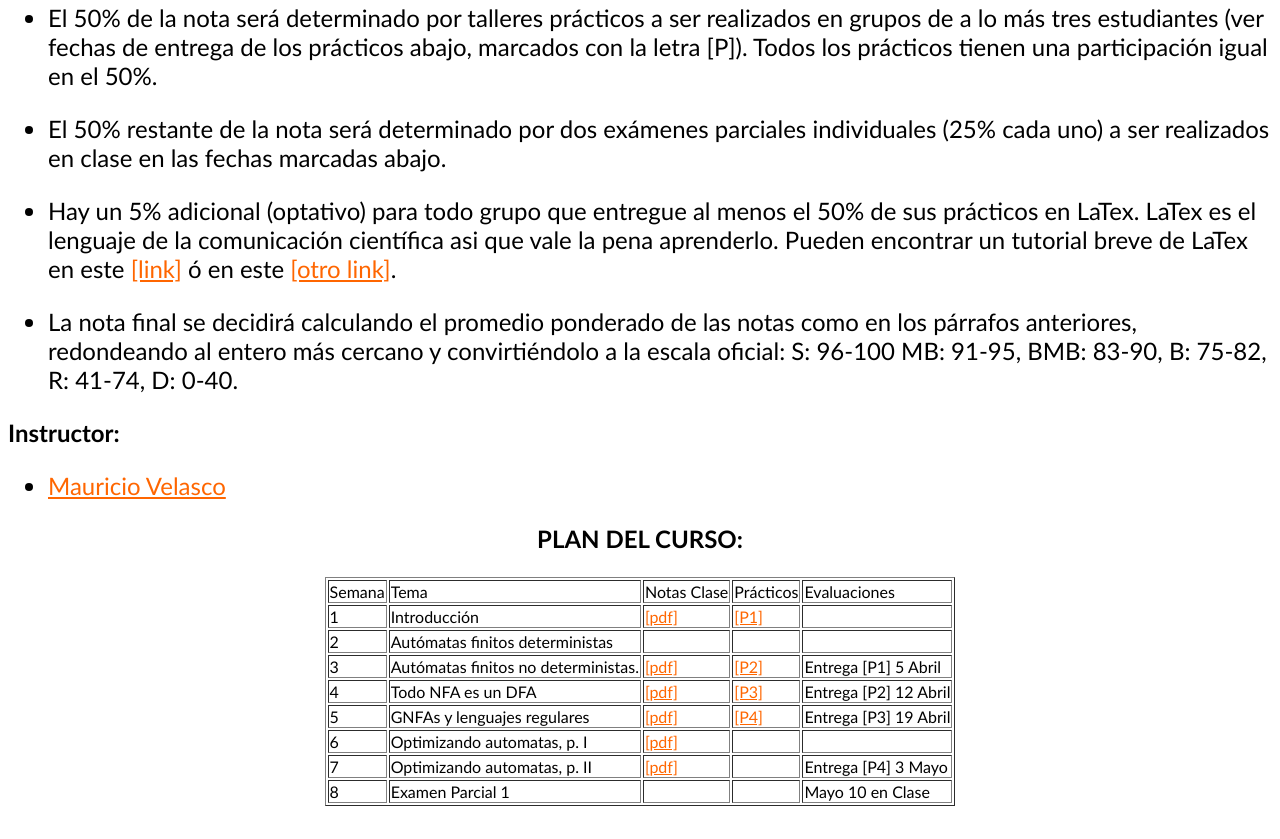
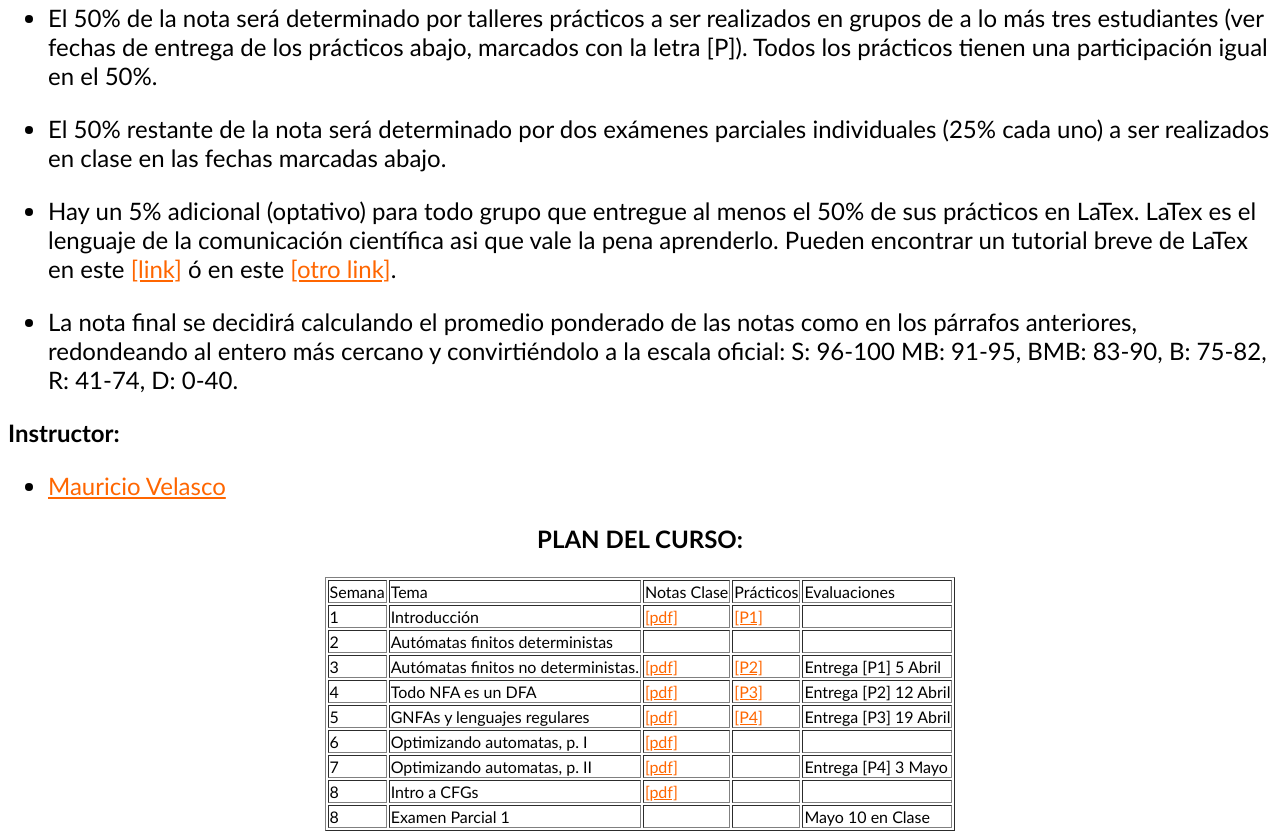
Before and after one commit to mauricio-velasco/FormalLang, a plain HTML site: page index.html in a window 1280 px wide. Shown: the part 819-1658 px from the top of the page. Before the commit the page ends 1633 px from the top, so only its background shows below. Drawn offline with Linux system fonts and the light colour scheme.

Commit message:
Periodic update

```diff
--- a/index.html
+++ b/index.html
@@ -114,6 +114,13 @@ Los criterios de <b>evaluación</b> del curso son:
 <td> Entrega [P4] 3 Mayo</td>
 </tr>
 
+<tr>
+<td> 8</td>
+<td> Intro a CFGs</td>
+<td><A href="notas/N7_CFGs.pdf" target="_blank">[pdf]</td>
+<td></td>
+<td></td>
+</tr>
 
 
 <tr>
```
Also changed, not shown: 2 other files.
